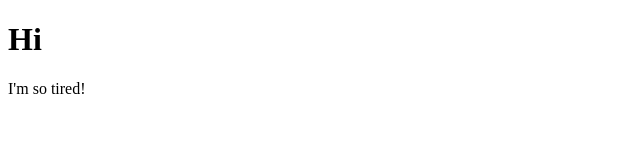
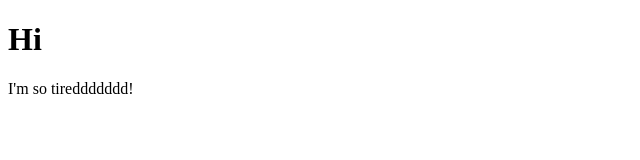
Before and after one commit to Tags8/Tags8.github.io, a plain HTML site: page index.html in a window 1280 px wide. Shown: the full height of the page, 0-640 px from the left. Drawn offline with Linux system fonts and the light colour scheme.

Commit message:
Update index.html

```diff
--- a/index.html
+++ b/index.html
@@ -2,7 +2,7 @@
 <html lang = "jp">
     <body>
         <h1>Hi</h1>
-        <p> I'm so tired!</p>
+        <p> I'm so tireddddddd!</p>
         <script type = "text/javascript">alert('WARNING');</script>
     </body>
 </html>
```
